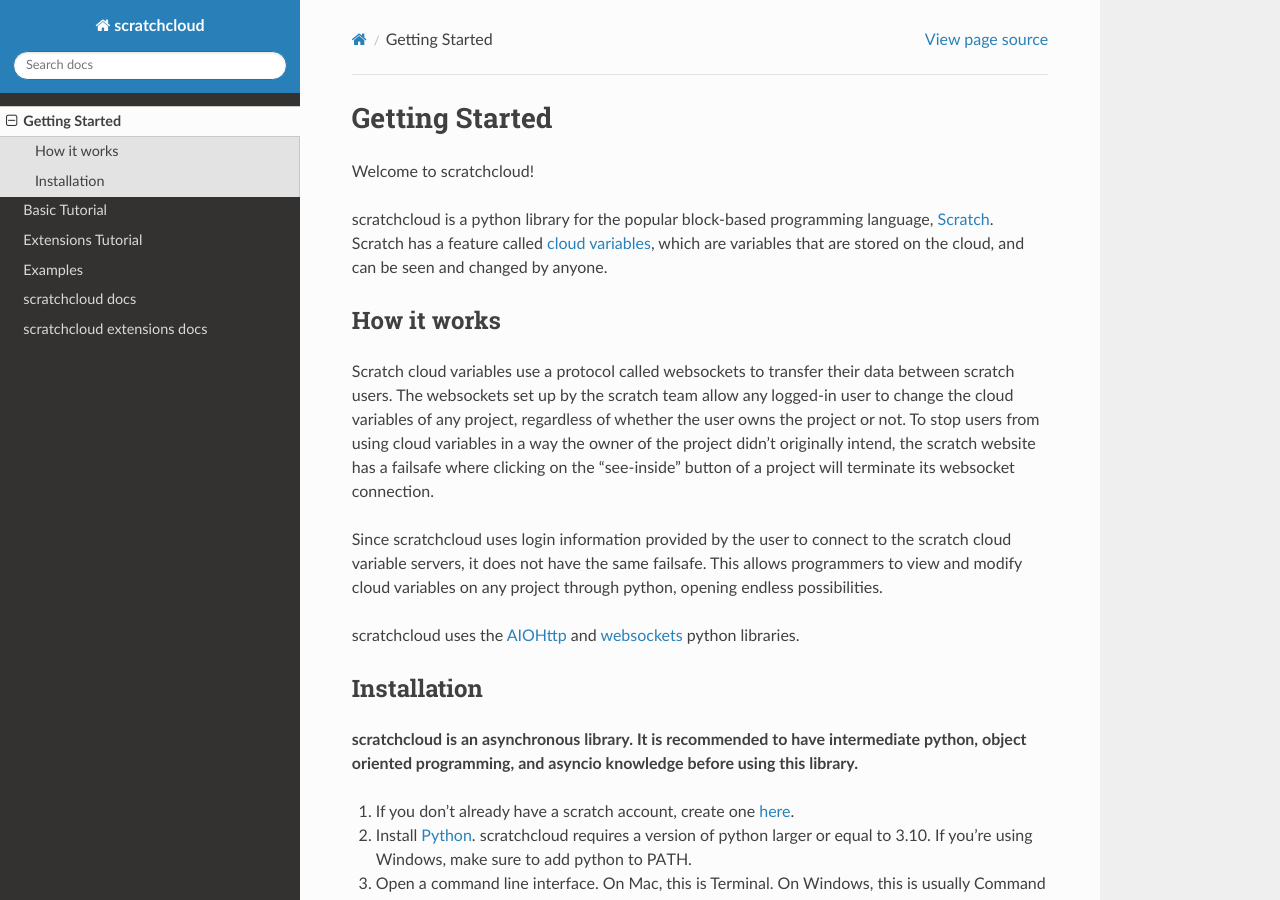
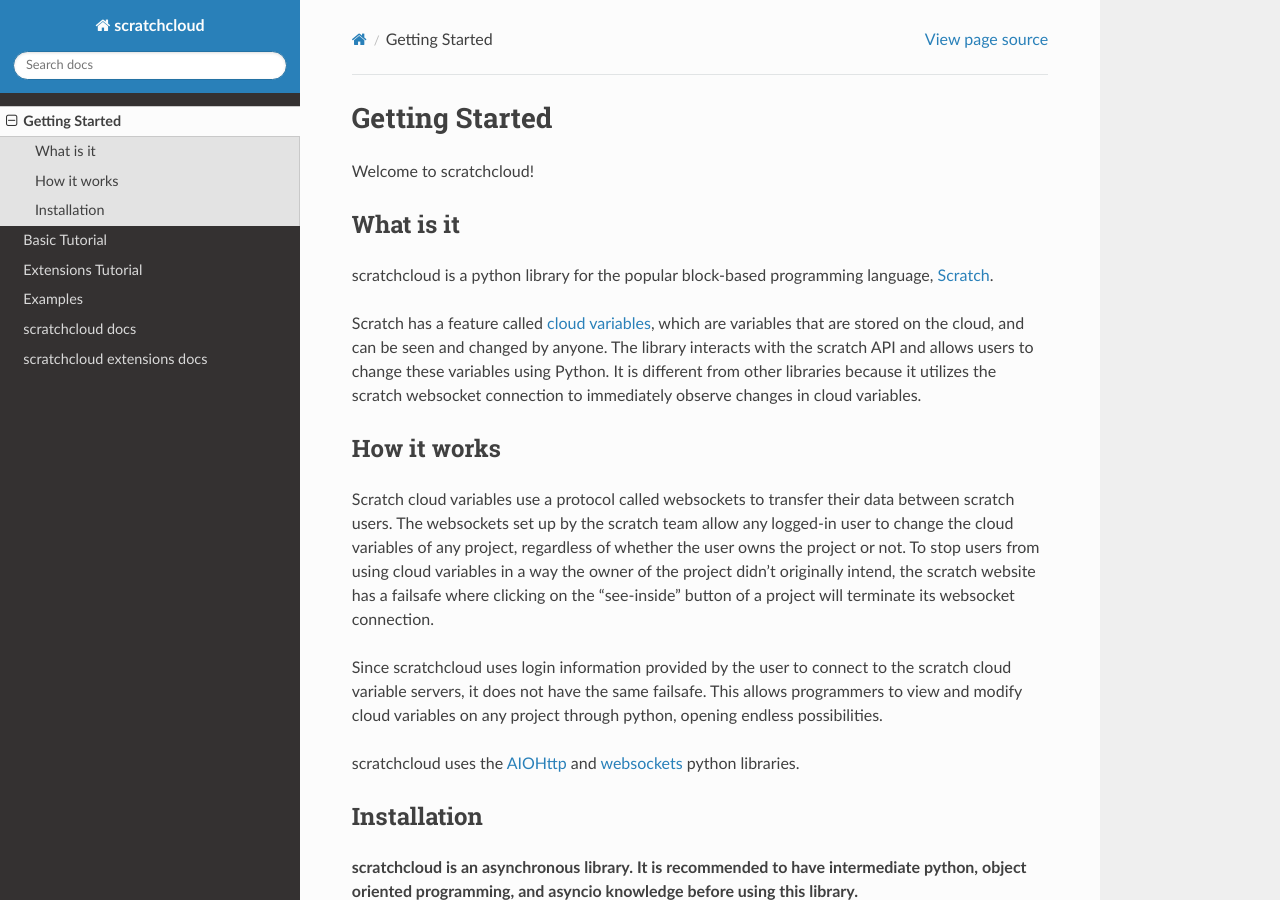
Before and after one commit to yuwex/scratchcloud, a Sphinx documentation site: the page built from sphinx/source/getting_started.rst, in a window 1280 px wide and 900 px high. Built offline with Sphinx 7.4.7 and the Read the Docs theme 2.0.0, drawn with Linux system fonts in a browser that asks for light colours.

Commit message:
added more info on what scratchcloud is

```diff
--- a/sphinx/source/getting_started.rst
+++ b/sphinx/source/getting_started.rst
@@ -3,7 +3,11 @@
 
 Welcome to scratchcloud!
 
-scratchcloud is a python library for the popular block-based programming language, `Scratch <https://scratch.mit.edu>`_. Scratch has a feature called `cloud variables <https://en.scratch-wiki.info/wiki/Cloud_Data>`_, which are variables that are stored on the cloud, and can be seen and changed by anyone.
+What is it
+----------
+scratchcloud is a python library for the popular block-based programming language, `Scratch <https://scratch.mit.edu>`_.
+
+Scratch has a feature called `cloud variables <https://en.scratch-wiki.info/wiki/Cloud_Data>`_, which are variables that are stored on the cloud, and can be seen and changed by anyone. The library interacts with the scratch API and allows users to change these variables using Python. It is different from other libraries because it utilizes the scratch websocket connection to immediately observe changes in cloud variables.
 
 How it works
 ------------
```
